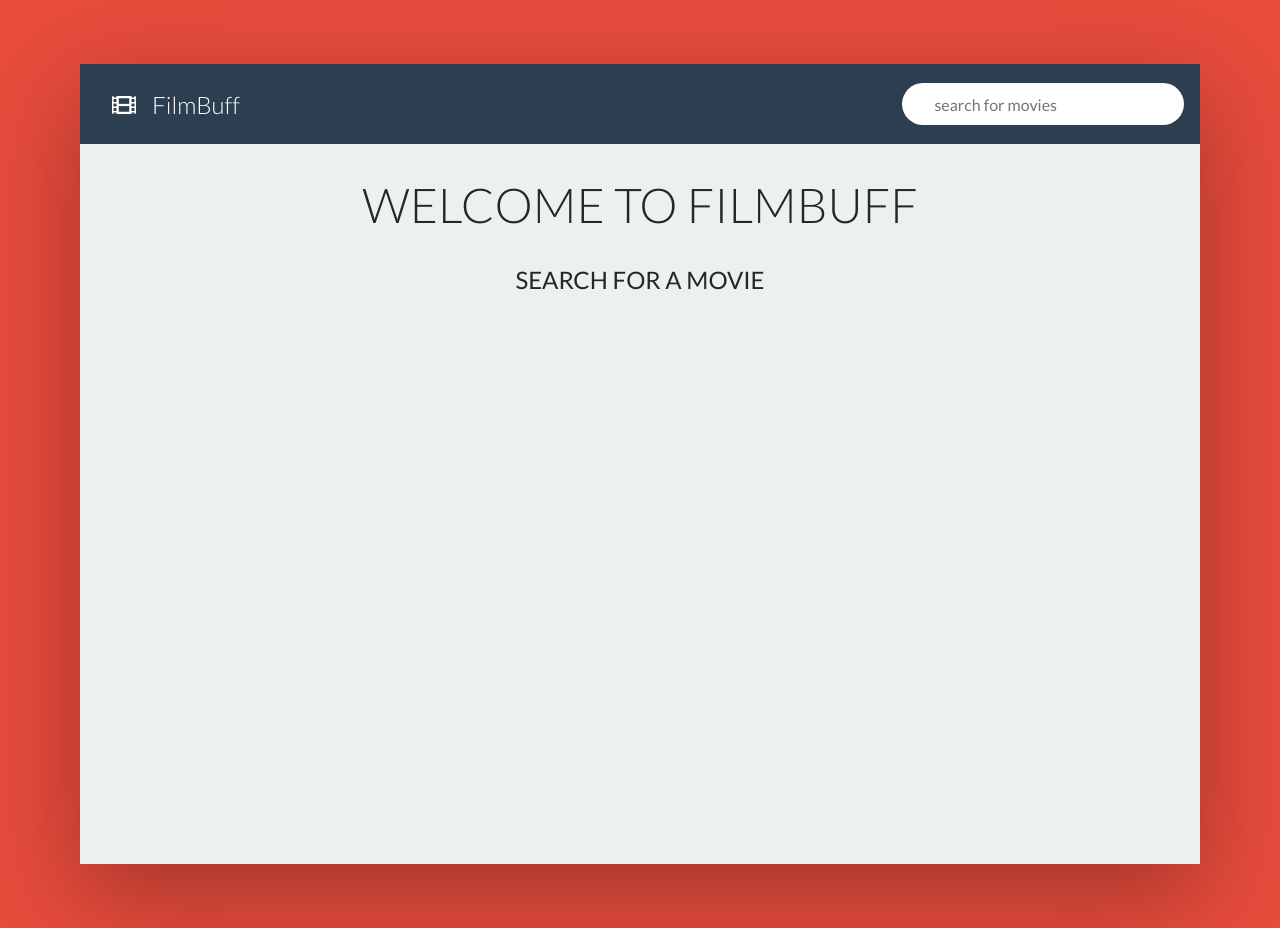
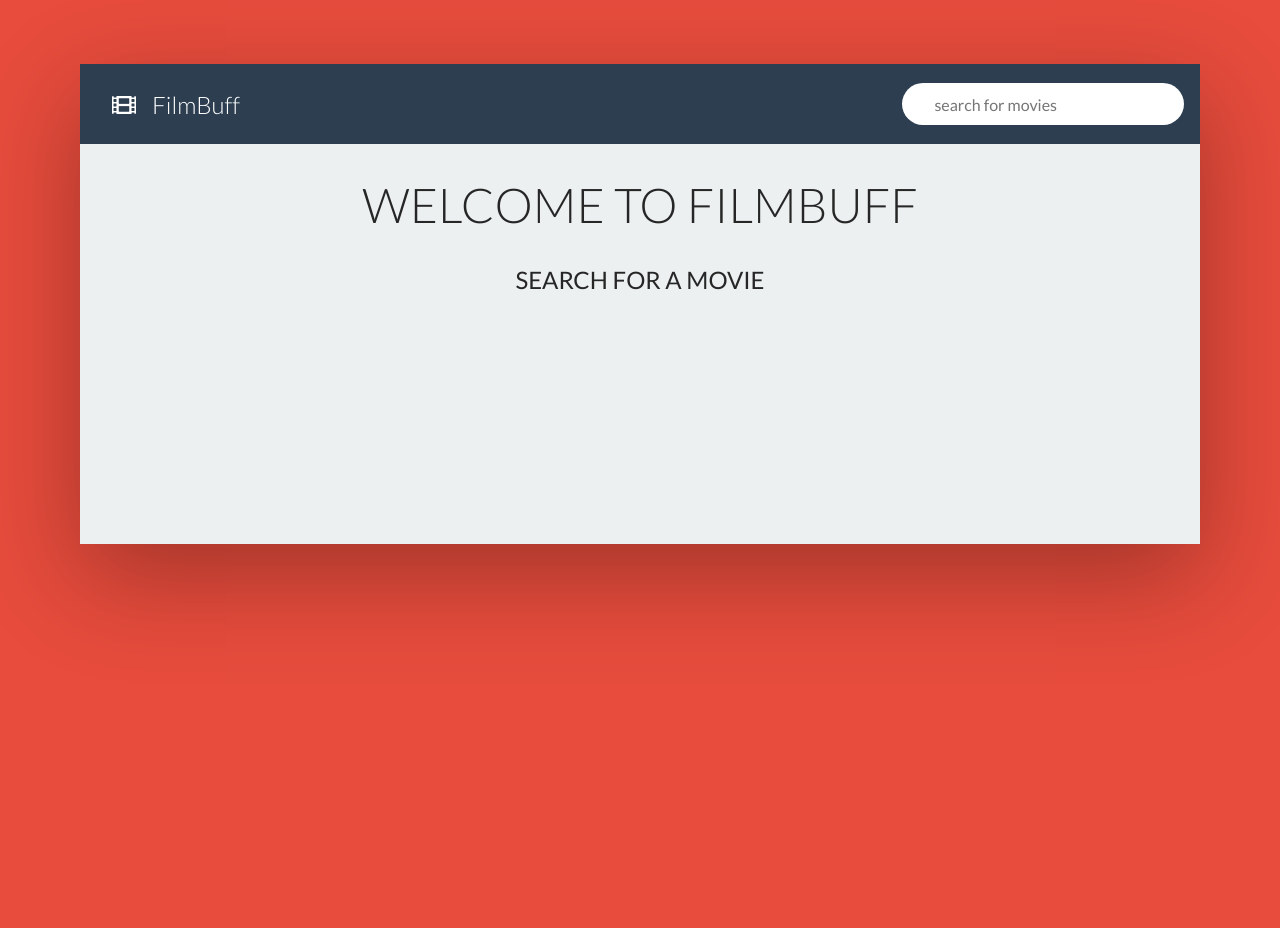
Before and after one commit to anigopale/film-buff-app, a React (Create React App) app: page / in a window 1280 px wide. After the commit the page ends 800 px from the top, so only its background shows below. Built offline with nearby package versions, Linux system fonts and the light colour scheme.

Commit message:
pass itemIndex as props down WatchedMovieItem component

```diff
--- a/src/App.js
+++ b/src/App.js
@@ -10,7 +10,7 @@ import WatchedMovies from './components/watched-movies';
 const StyledApp = styled.div`
   font-size : 1rem;
   max-width: 70rem;
-  min-height: 50rem;
+  min-height: 30rem;
   margin: 4em auto;
   background-color: #ecf0f1;
   box-shadow: 0 2rem 6rem rgba(0, 0, 0, .3);
--- a/src/components/watched-movie-item.js
+++ b/src/components/watched-movie-item.js
@@ -22,13 +22,13 @@ const StyledImage = styled.div`
 
 class WatchedMovieItem extends Component {
   render() {
-    let { poster, index } = this.props;
+    let { poster, itemIndex } = this.props;
 
     return (
       <StyledImage
         poster={poster}
         onClick={() => {
-          this.props.deleteWatched(index)
+          this.props.deleteWatched(itemIndex)
         }}
         >
 
```
